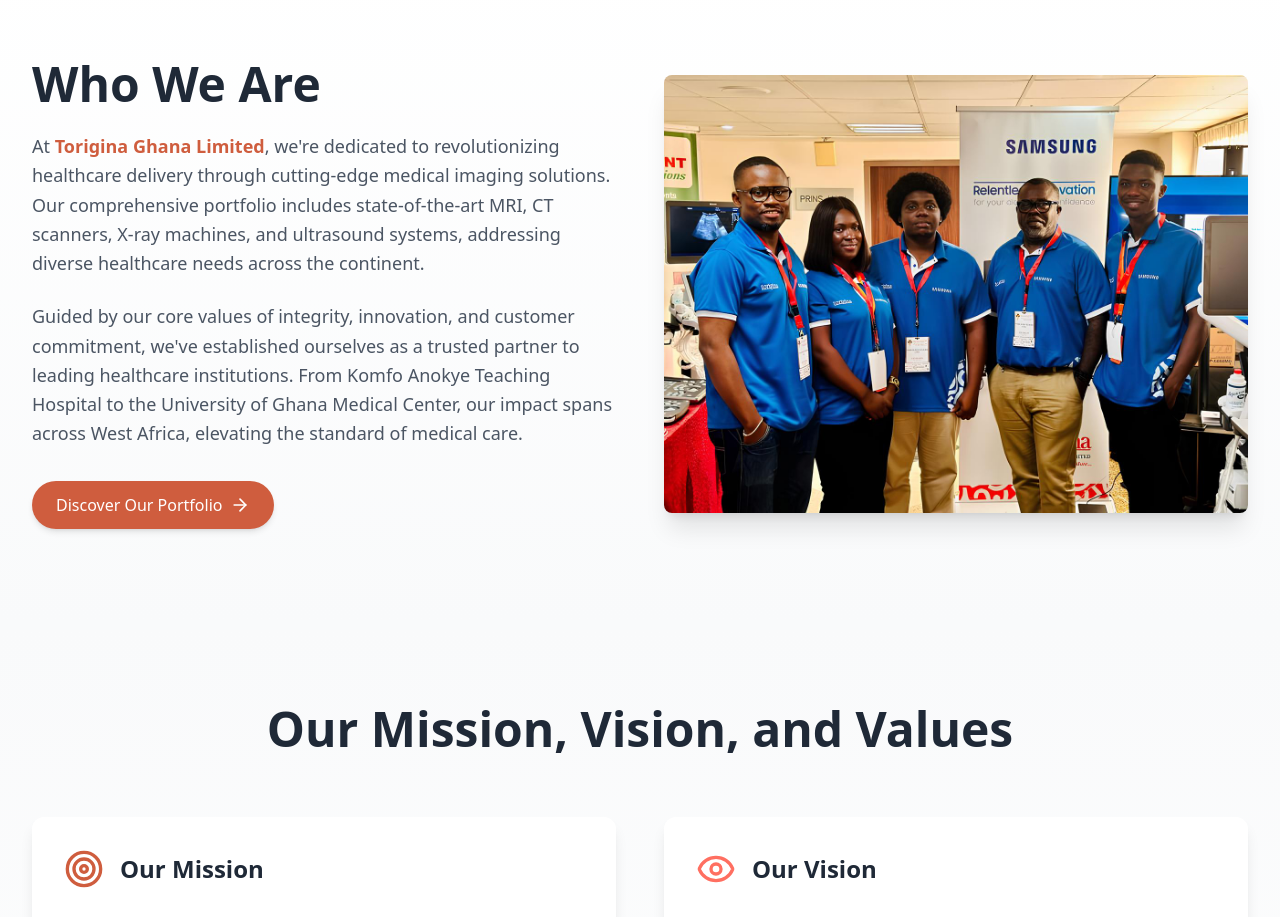
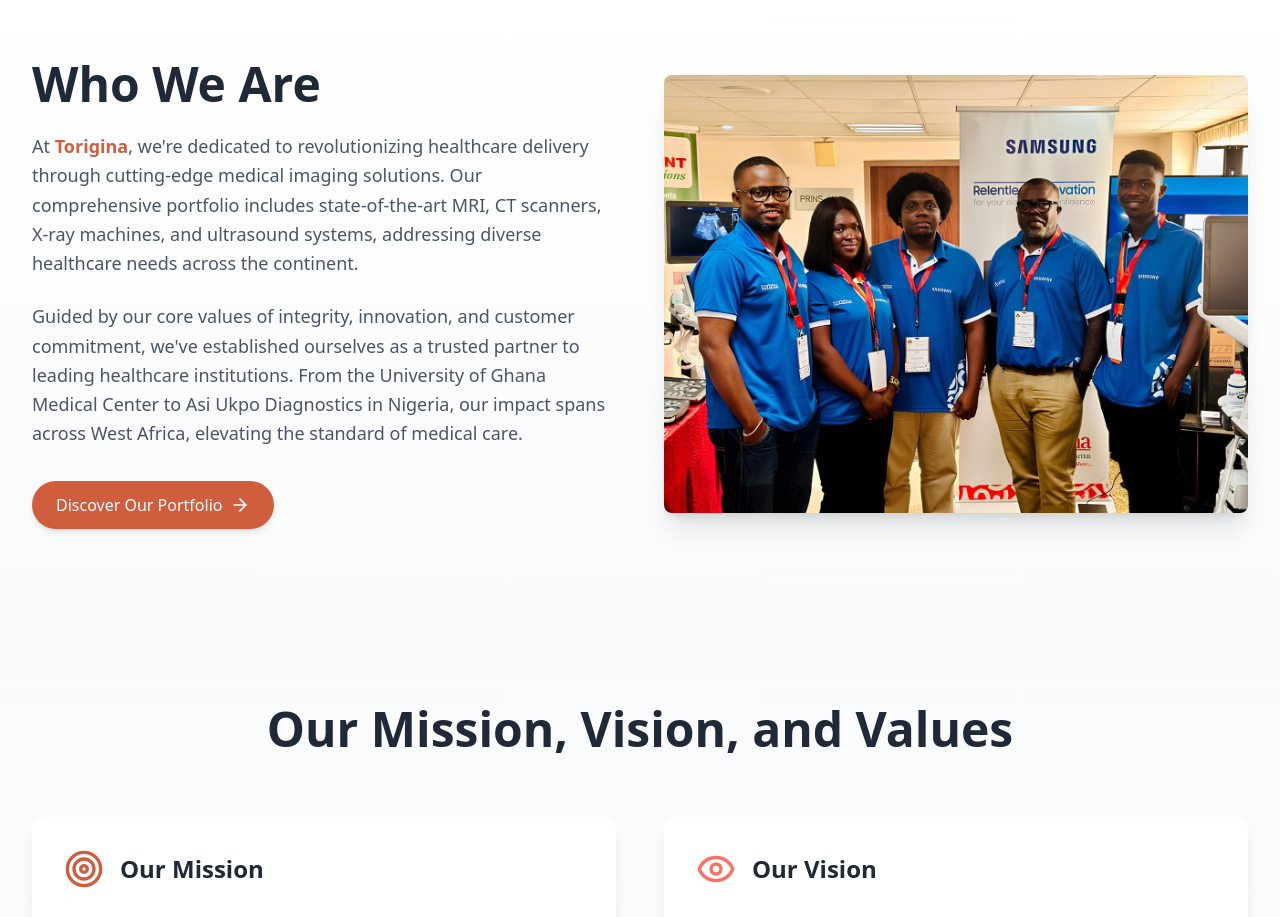
Before and after one commit to Corletey/torigina-website, a React (Vite) app: page /about in a window 1280 px wide. Shown: the part 900-1817 px from the top of the page. Built offline with nearby package versions, Linux system fonts and the light colour scheme.

Commit message:
Corrected company name on About page

```diff
--- a/src/pages/about/components/torigina.jsx
+++ b/src/pages/about/components/torigina.jsx
@@ -43,7 +43,7 @@ const AboutTorigina = () => {
               transition={{ delay: 0.4, duration: 0.8 }}
             >
               <p className="text-lg leading-relaxed">
-                At <span className="font-semibold text-[#CF5D3E]">Torigina Ghana Limited</span>,
+                At <span className="font-semibold text-[#CF5D3E]">Torigina</span>,
                 we're dedicated to revolutionizing healthcare delivery through cutting-edge medical
                 imaging solutions. Our comprehensive portfolio includes state-of-the-art MRI, CT scanners,
                 X-ray machines, and ultrasound systems, addressing diverse healthcare needs across the continent.
@@ -51,7 +51,7 @@ const AboutTorigina = () => {
               <p className="text-lg leading-relaxed">
                 Guided by our core values of integrity, innovation, and customer commitment, we've
                 established ourselves as a trusted partner to leading healthcare institutions. From
-                Komfo Anokye Teaching Hospital to the University of Ghana Medical Center, our impact
+                the University of Ghana Medical Center to Asi Ukpo Diagnostics in Nigeria, our impact
                 spans across West Africa, elevating the standard of medical care.
               </p>
             </motion.div>
```
